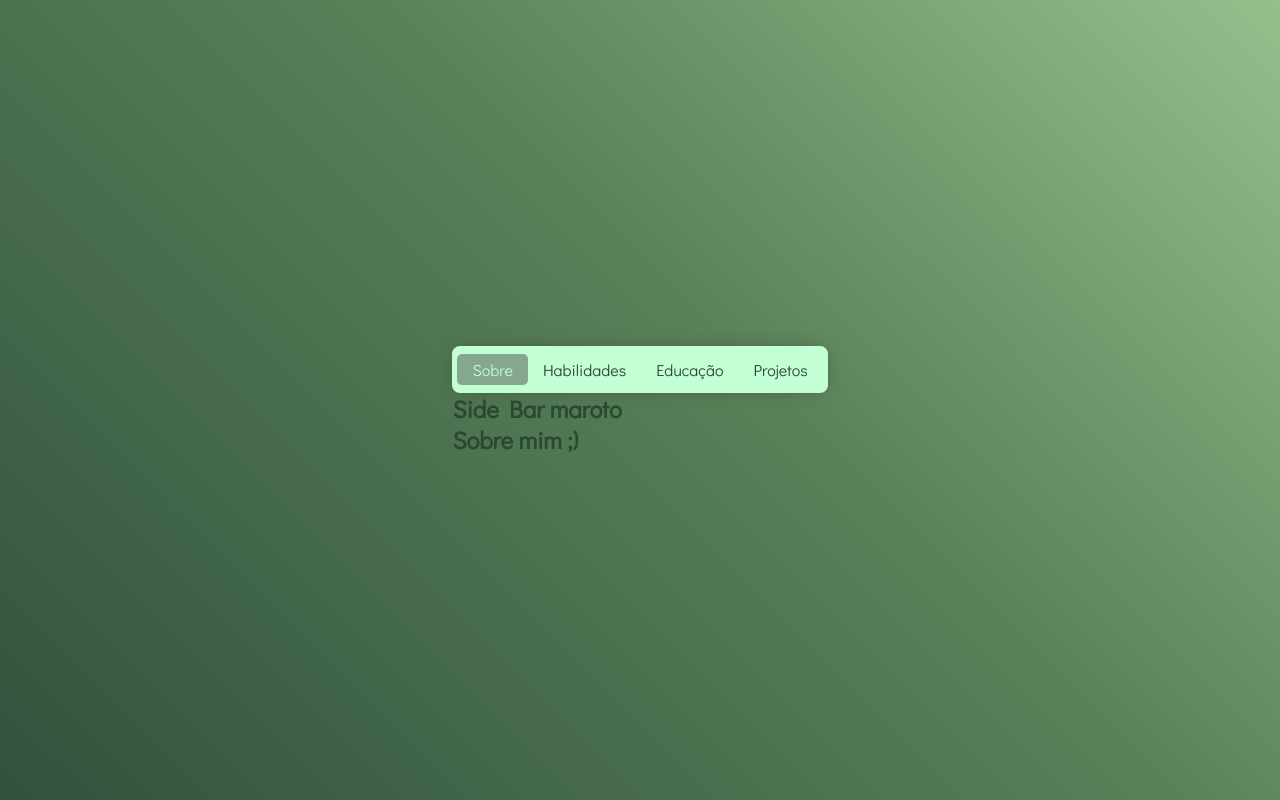
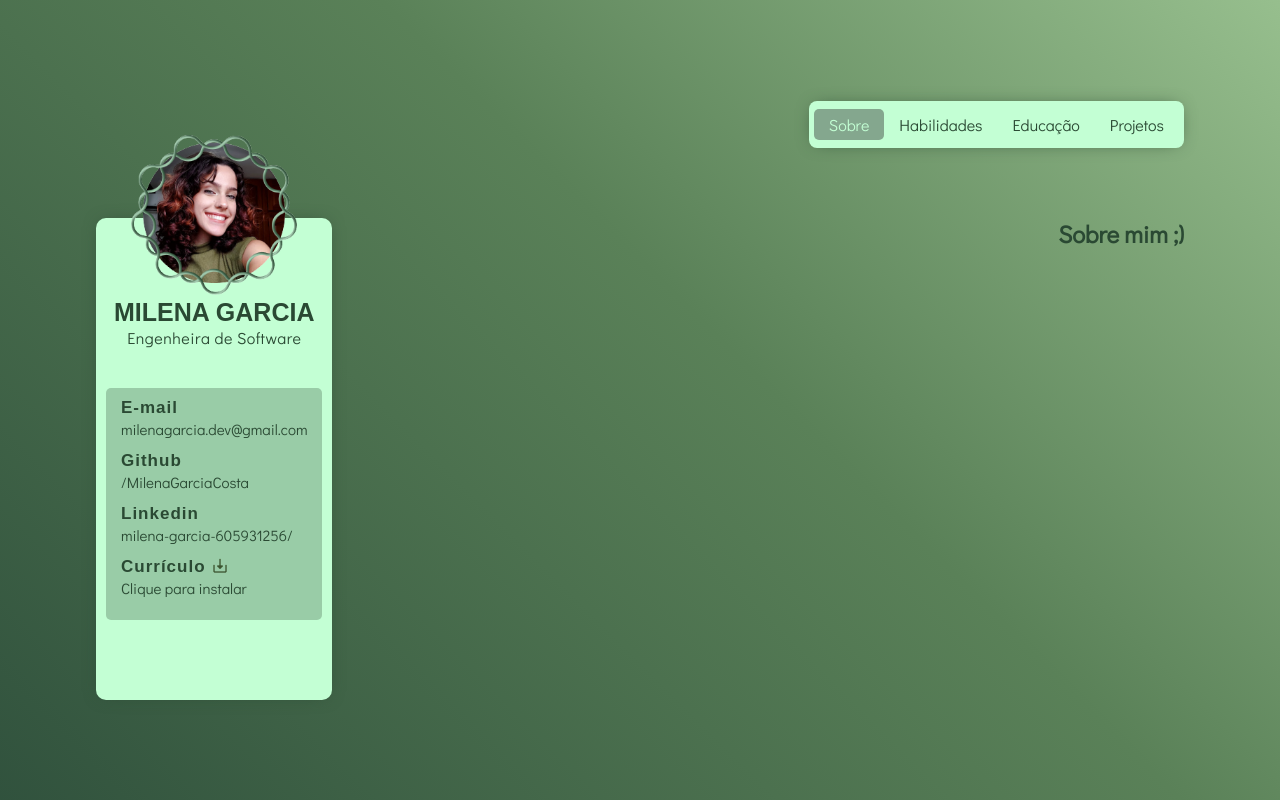
Before and after one commit to MilenaGarciaCosta/portfolio-remastered, a React (Vite) app in the folder portfolio/: page / in a window 1280 px wide. Built offline with nearby package versions, Linux system fonts and the light colour scheme; a web font is replaced by a local one.

Commit message:
estilização e links da side bar iniciados

```diff
--- a/portfolio/index.html
+++ b/portfolio/index.html
@@ -3,6 +3,7 @@
   <head>
     <meta charset="UTF-8" />
     <meta name="viewport" content="width=device-width, initial-scale=1.0" />
+    <link rel="shortcut icon" href="src/assets/icone-M.png" type="image/x-icon">
   </head>
   <body>
     <div id="root"></div>
--- a/portfolio/src/components/Sidebar.jsx
+++ b/portfolio/src/components/Sidebar.jsx
@@ -1,8 +1,44 @@
+import "../styles/sidebar.css"
+import { Link } from "react-router-dom";
+
+import FotoPerfil from "../assets/foto-perfil.png"
+import DowloadIcon from "../assets/instalar.png"
+
 const Sidebar =()=> {
     return(
-        <>
-        <h1>Side Bar maroto</h1>
-        </>
+        <aside id="section_container" className="sombra-container">
+             <img id="foto_perfil" alt="Foto de perfil" src={FotoPerfil} />
+            <div className="ajuste_altura_aside">
+                <h2>Milena Garcia</h2>
+                <h3 id="role_name">Engenheira de Software</h3>
+
+                <div id="informacoes_container">
+                    <div>
+                        <h4 className="titulo_informacao">E-mail</h4>
+                        <Link className="link_informacao" id="email">milenagarcia.dev@gmail.com</Link>
+                    </div>
+
+                    <div>
+                        <h4 className="titulo_informacao">Github</h4>
+                        <Link to="https://github.com/MilenaGarciaCosta" target="_blank" className="link_informacao">/MilenaGarciaCosta</Link>
+                    </div>
+
+                    <div>
+                        <h4 className="titulo_informacao">Linkedin</h4>
+                        <Link to="https://www.linkedin.com/in/milena-garcia-605931256/" target="_blank" className="link_informacao">milena-garcia-605931256/</Link>
+                    </div>
+
+                    <div>
+                        <div id="curriculo_container">
+                            <h4 className="titulo_informacao" id="curriculo_titulo">Currículo</h4>
+                            <img src={DowloadIcon} alt="Instalar currículo" />
+                        </div>
+                        <Link className="link_informacao" id="curriculo_link">Clique para instalar</Link>
+                    </div>
+                    <Link className="link_informacao"></Link>
+                </div>
+            </div>
+        </aside>
     )
 }
 
--- a/portfolio/src/layout/MainLayout.jsx
+++ b/portfolio/src/layout/MainLayout.jsx
@@ -6,11 +6,12 @@ import Sidebar from "../components/Sidebar.jsx"
 
 const MainLayout =()=> {
     return(
-        <main id="main_layout">
+        <main id="main_container">
             <section id=" navbar">
                 <Nav/>
             </section>
 
+            <div id="bottom_container">
                 <section id="sidebar">
                     <Sidebar/>
                 </section>
@@ -18,6 +19,8 @@ const MainLayout =()=> {
                 <section id="conteudo_container">
                     <Outlet/> {/* Conteúdo dinâmico */}
                 </section>
+            </div>
+
         </main>
     )
 }
--- a/portfolio/src/styles/main.css
+++ b/portfolio/src/styles/main.css
@@ -60,6 +60,11 @@ body {
   animation: color 8s ease-in-out infinite;
 }
 
+#main_container{
+  width: 85vw;
+}
+
+
 /* Animação da cor de fundo do body*/
 @keyframes color {
     0% {
@@ -90,3 +95,11 @@ img, .titulo{
   -moz-box-shadow: 0px 0px 18px -7px var(--verde-escuro);
   box-shadow: 0px 0px 18px -7px var(--verde-escuro);
 }
+
+/* Organização da parte abaixo do nav */
+#bottom_container{
+  display: flex;
+  flex-direction: row;
+  justify-content: space-between;
+  margin-top: 70px;
+}
--- /dev/null
+++ b/portfolio/src/styles/sidebar.css
@@ -0,0 +1,79 @@
+@import "./main.css";
+
+/* Estruturação*/
+#foto_perfil{
+    height: 160px;
+    position: relative;
+    top: -83px;
+}
+
+#section_container{
+    background-color: var(--verde-container);
+    border-radius: 10px;
+    padding: 0 10px;
+}
+
+#section_container, .ajuste_altura_aside{
+    display: flex;
+    flex-direction: column;
+    align-items: center;
+}
+
+.ajuste_altura_aside{
+    position: relative;
+    top: -80px;
+}
+
+#informacoes_container{
+    background-color: var(--verde-container-secundario);
+    width: fit-content;
+    padding: 10px 15px;
+    border-radius: 5px;
+    display: flex;
+    flex-direction: column;
+    gap: 12px;
+}
+
+.margin_bottom_link{
+    margin-bottom: 20px;
+}
+
+/* Ajustes de texto */
+.ajuste_altura_aside h2{
+    font-family: var(--fonte-titulos);
+    font-size: 25px;
+    text-transform: uppercase;
+}
+
+#role_name{
+    font-weight: 100;
+    font-size: 16px;
+    letter-spacing: 0.5px;
+    margin-bottom: 40px;
+}
+
+.titulo_informacao{
+    font-family: var(--fonte-titulos);
+    font-weight: 600;
+    font-size: 17px;
+    letter-spacing: 1px;
+}
+
+.link_informacao{
+    font-size: 15px;
+    cursor: pointer;
+    text-decoration: none;
+}
+
+.link_informacao:hover{
+    text-decoration: underline var(--verde-escuro);
+}
+
+#curriculo_container{
+    display: flex;
+}
+
+#curriculo_container img{
+    height: 18px;
+    margin-left: 5px;
+}
```
Also changed, not shown: portfolio/src/assets/icone-M.png (added), portfolio/src/assets/instalar.png (added). Lines whose indentation alone changed are shown as unchanged.
